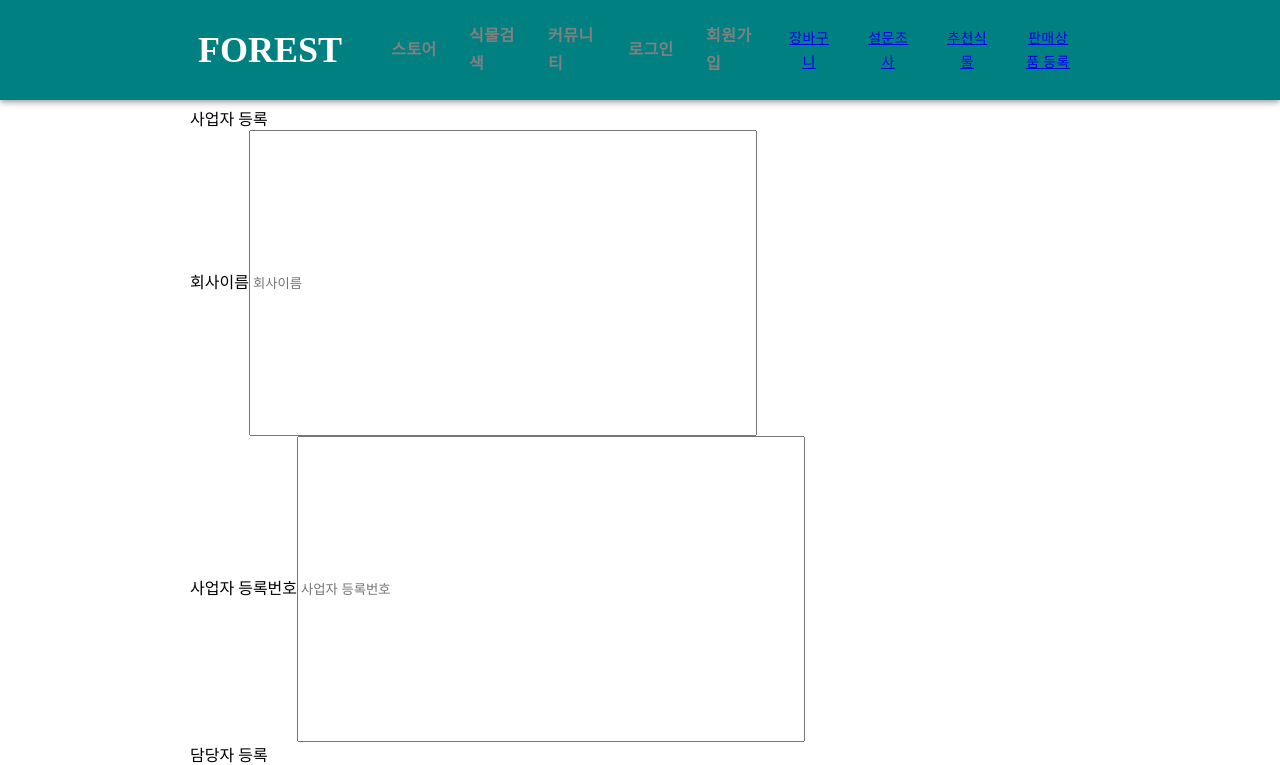
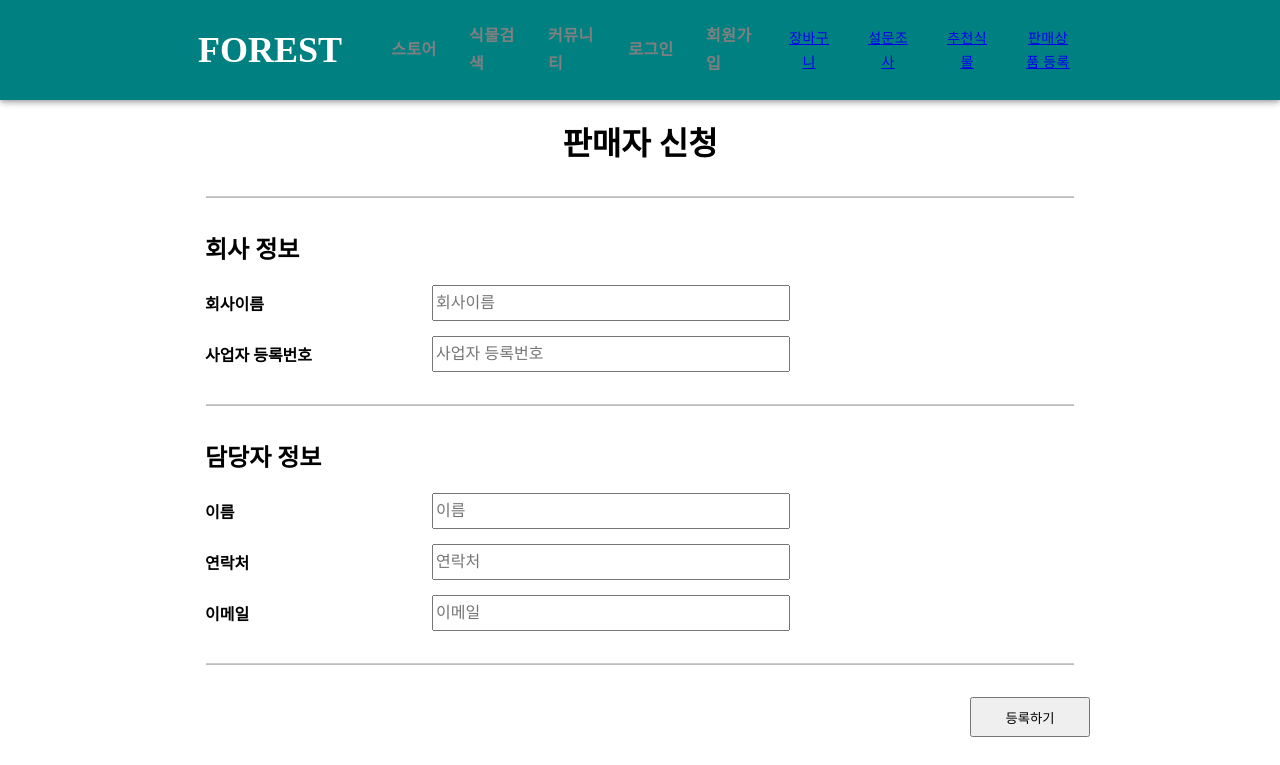
Before and after one commit to dohyung102/Forest, a React (Create React App) app in the folder frontend/: page /sellerauth in a window 1280 px wide. Shown: the top 765 px of the page. Built offline with nearby package versions, Linux system fonts and the light colour scheme.

Commit message:
REFAC: modify seller page

```diff
--- a/frontend/src/components/pages/Mypage.js
+++ b/frontend/src/components/pages/Mypage.js
@@ -121,6 +121,9 @@ const Mypage = () => {
   };
   const linkToSeller = () => {
     navigate('/seller');
+  };
+  const linkToStore = (store_id) => {
+    navigate(`/store/${store_id}`);
   };
 
   useEffect(() => {
@@ -302,7 +305,10 @@ const Mypage = () => {
           </Button>
         )}
         <Button onClick={linkToSellerAuth}>판매자 신청</Button>
-        <Button onClick={linkToSeller}>스토어 등록</Button>
+        {userData.store_set
+          ? <Button onClick={() => linkToStore(userData.store_set)}>스토어 가기</Button>
+          : <Button onClick={linkToSeller}>스토어 등록</Button>
+        }
       </Grid>
       <Grid item md={12}>
         <p>사용자 특성</p>
--- /dev/null
+++ b/frontend/src/components/pages/Seller.css
@@ -0,0 +1,43 @@
+.seller-title {
+  font-size: 32px;
+  font-weight: bolder;
+  text-align: center;
+  margin: 20px 0;
+}
+
+.seller-auth-title {
+  font-size: 24px;
+  font-weight: bolder;
+  margin: 20px 0 20px 15px;
+}
+
+.seller-div {
+  width: 65%;
+  margin: 15px 0 15px 15px;
+
+  display: flex;
+  justify-content: space-between;
+  align-items: center;
+}
+
+.seller-label {
+  font-weight: bold;
+}
+
+.seller-input {
+  width: 350px;
+  height: 30px;
+  font-size: 16px;
+}
+
+.seller-input-area {
+  width: 350px;
+  height: 200px;
+  font-size: 16px;
+}
+
+.seller-btn {
+  width: 120px;
+  height: 40px;
+  float: right;
+}
--- a/frontend/src/components/pages/Seller.js
+++ b/frontend/src/components/pages/Seller.js
@@ -1,6 +1,9 @@
 import React, { useState, useEffect } from 'react';
 import { useNavigate, useLocation } from 'react-router-dom';
 import axios from 'axios'
+import Divider from '@mui/material/Divider';
+
+import './Seller.css'
 
 const Seller = () => {
 
@@ -92,31 +95,46 @@ const Seller = () => {
 
   return (
     <div>
-      <div>스토어 등록</div>
+      {state
+        ?
+        <div className='seller-title'>스토어 변경</div>
+        :
+        <div className='seller-title'>스토어 등록</div>
+      }
+      <Divider sx={{my: 4}} variant="middle" light />
       <form>
-        <div>
-          <label htmlFor="name">브랜드명</label>
+        <div className='seller-div'>
+          <label
+            className='seller-label'
+            htmlFor="name">스토어명</label>
           <input
+            className="seller-input"
             type="text"
             name="name"
             value={name}
             onChange={nameHandle}
-            placeholder="브랜드명"
+            placeholder="스토어명"
           />
         </div>
-        <div>
-          <label htmlFor="description">브랜드 설명</label>
-          <input
-            type="text"
+        <div className='seller-div'>
+          <label
+            className='seller-label'
+            htmlFor="description">스토어설명</label>
+          <textarea
+            className="seller-input-area"
+            type="textarea"
             name="description"
             value={description}
             onChange={descriptionHandle}
-            placeholder="브랜드 설명"
+            placeholder="스토어설명"
           />
         </div>
-        <div>
-          <label htmlFor="image">이미지 첨부하기</label>
+        <div className='seller-div'>
+          <label
+            className='seller-label'
+            htmlFor="image">이미지 첨부하기</label>
           <input
+            className="seller-input"
             type="file"
             name="image"
             accept="image/*"
@@ -124,8 +142,8 @@ const Seller = () => {
           />
         </div>
         {preview && (
-          <div>
-            <p>업로드된 이미지</p>
+          <div className='seller-div'>
+            <div className='seller-label'>업로드된 이미지</div>
             <div className="upload_img">
               <img
                 style={{
@@ -140,11 +158,12 @@ const Seller = () => {
             </div>
           </div>
         )}
+        <Divider sx={{my: 4}} variant="middle" light />
         {state
           ?
-          <button onClick={editStore}>수정하기</button>
+          <button className='seller-btn' onClick={editStore}>수정하기</button>
           :
-          <button onClick={createStore}>등록하기</button>
+          <button className='seller-btn' onClick={createStore}>등록하기</button>
         }
       </form>
     </div>
--- a/frontend/src/components/pages/SellerAuth.js
+++ b/frontend/src/components/pages/SellerAuth.js
@@ -1,6 +1,9 @@
 import React, { useState } from 'react';
 import { useNavigate } from 'react-router-dom';
 import axios from 'axios';
+import Divider from '@mui/material/Divider';
+
+import './Seller.css'
 
 const SellerAuth = () => {
   const navigate = useNavigate();
@@ -59,11 +62,20 @@ const SellerAuth = () => {
 
   return (
     <div>
-      사업자 등록
+      <div className='seller-title'>판매자 신청</div>
+      <Divider sx={{my: 4}} variant="middle" light />
       <form>
-        <div>
-          <label htmlFor="company">회사이름</label>
+        <div className='seller-auth-title'>
+          회사 정보
+        </div>
+        <div className='seller-div'>
+          <label
+            className='seller-label'
+            htmlFor="company">
+            회사이름
+          </label>
           <input
+            className="seller-input"
             type="text"
             name="company"
             value={company}
@@ -71,9 +83,14 @@ const SellerAuth = () => {
             placeholder="회사이름"
           />
         </div>
-        <div>
-          <label htmlFor="eid">사업자 등록번호</label>
+        <div className='seller-div'>
+          <label
+            className='seller-label'
+            htmlFor="eid">
+            사업자 등록번호
+          </label>
           <input
+            className="seller-input"
             type="number"
             name="eid"
             value={EID}
@@ -81,39 +98,57 @@ const SellerAuth = () => {
             placeholder="사업자 등록번호"
           />
         </div>
+        <Divider sx={{my: 4}} variant="middle" light />
 
-        <div>담당자 등록</div>
-        <div>
-          <label htmlFor="name">회사이름</label>
+        <div className='seller-auth-title'>담당자 정보</div>
+        <div className='seller-div'>
+          <label
+          className='seller-label'
+            htmlFor="name">
+            이름
+          </label>
           <input
+            className="seller-input"
             type="text"
             name="name"
             value={name}
             onChange={nameHandle}
-            placeholder="담당자 이름"
+            placeholder="이름"
           />
         </div>
-        <div>
-          <label htmlFor="phone">담당자 연락처</label>
+        <div className='seller-div'>
+          <label
+            className='seller-label'
+            htmlFor="phone"
+          >
+            연락처
+          </label>
           <input
-            type="number"
+            className="seller-input"
+            type="text"
             name="phone"
             value={phone}
             onChange={phoneHandle}
-            placeholder="담당자 연락처"
+            placeholder="연락처"
           />
         </div>
-        <div>
-          <label htmlFor="email">담당자 이메일</label>
+        <div className='seller-div'>
+          <label
+            className='seller-label'
+            htmlFor="email">
+            이메일
+          </label>
           <input
+            className="seller-input"
             type="email"
             name="email"
             value={email}
             onChange={emailHandle}
-            placeholder="담당자 이메일"
+            placeholder="이메일"
           />
         </div>
-        <button onClick={getAuth}>등록하기</button>
+        <Divider sx={{my: 4}} variant="middle" light />
+        <button className='seller-btn' onClick={getAuth}>등록하기</button>
       </form>
     </div>
   );
```
